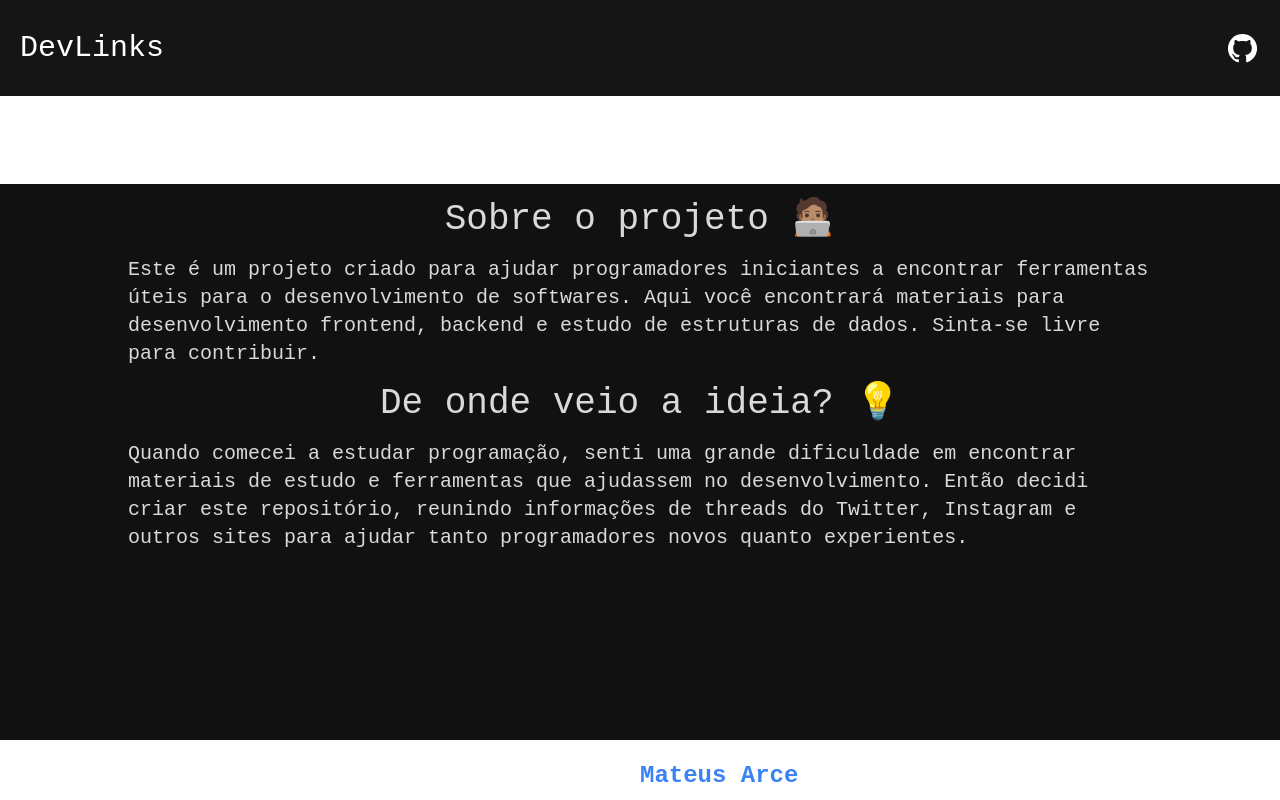
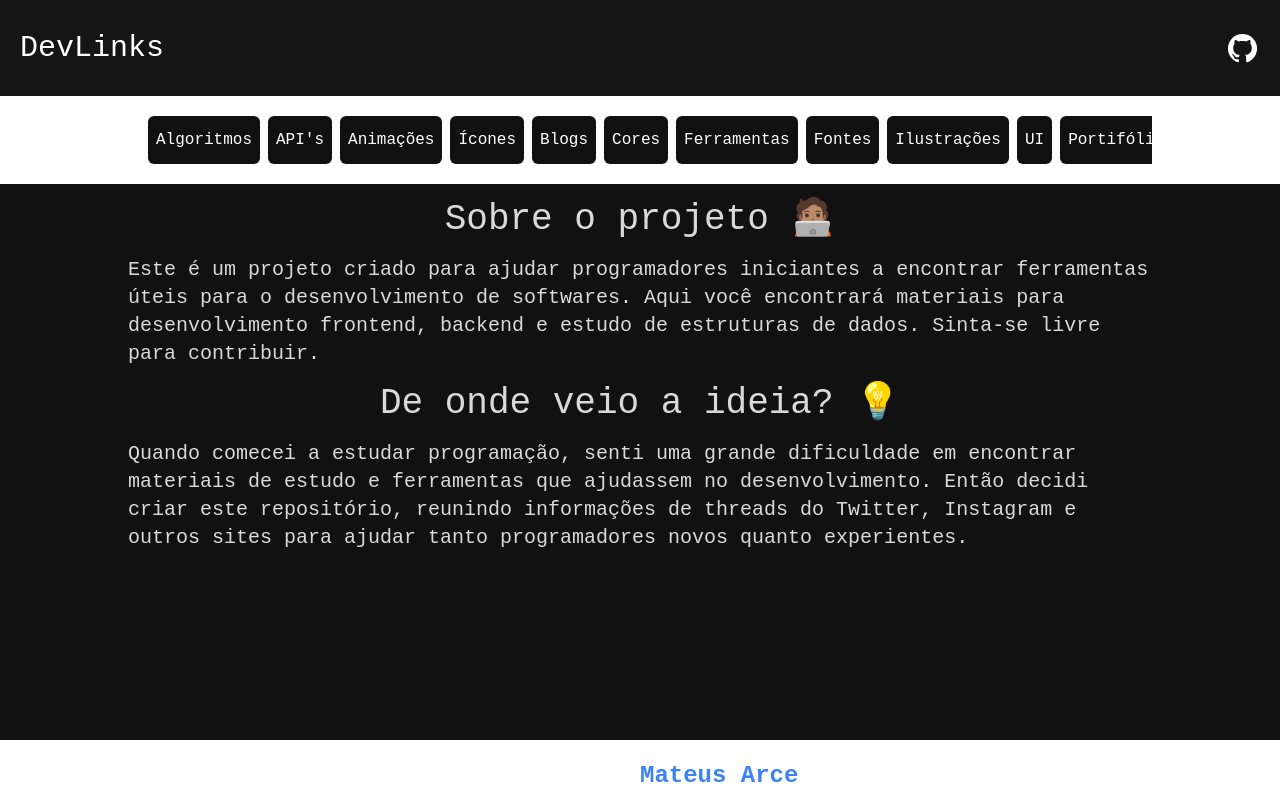
Before and after one commit to mateusarcedev/devlinks, a Next.js app: page / in a window 1280 px wide. Built offline with nearby package versions, Linux system fonts and the light colour scheme.

Commit message:
fix: Removendo bg-background

```diff
--- a/components/Category.js
+++ b/components/Category.js
@@ -1,9 +1,11 @@
-import Link from "next/link"
+import Link from "next/link";
 
-export default function Category({title, url}) {
-  return(
-    <div className="text-white w-48 h-12 flex items-center justify-center rounded-md">
-      <Link className="w-full text-center m-2" href={url}>{title}</Link>
+export default function Category({ title, url }) {
+  return (
+    <div className="text-white bg-background w-48 h-12 flex items-center justify-center rounded-md">
+      <Link className="w-full text-center m-2" href={url}>
+        {title}
+      </Link>
     </div>
-  )
+  );
 }
```
